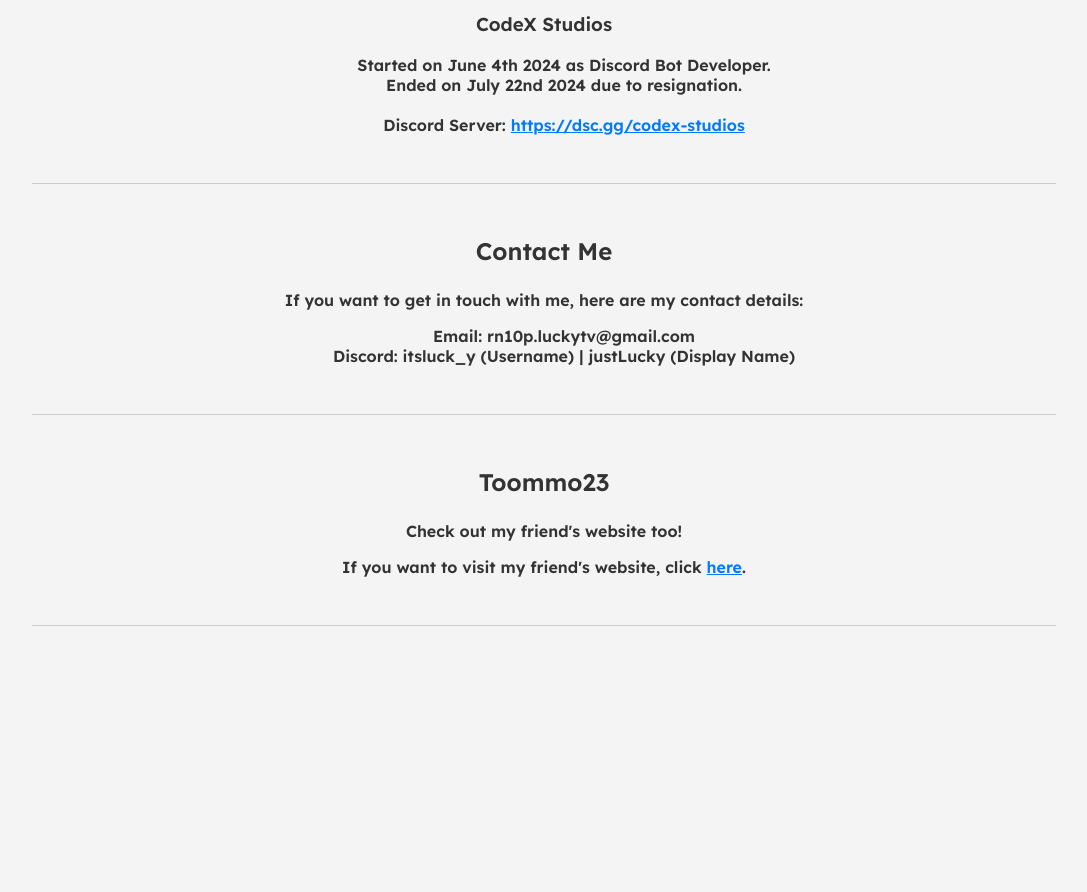
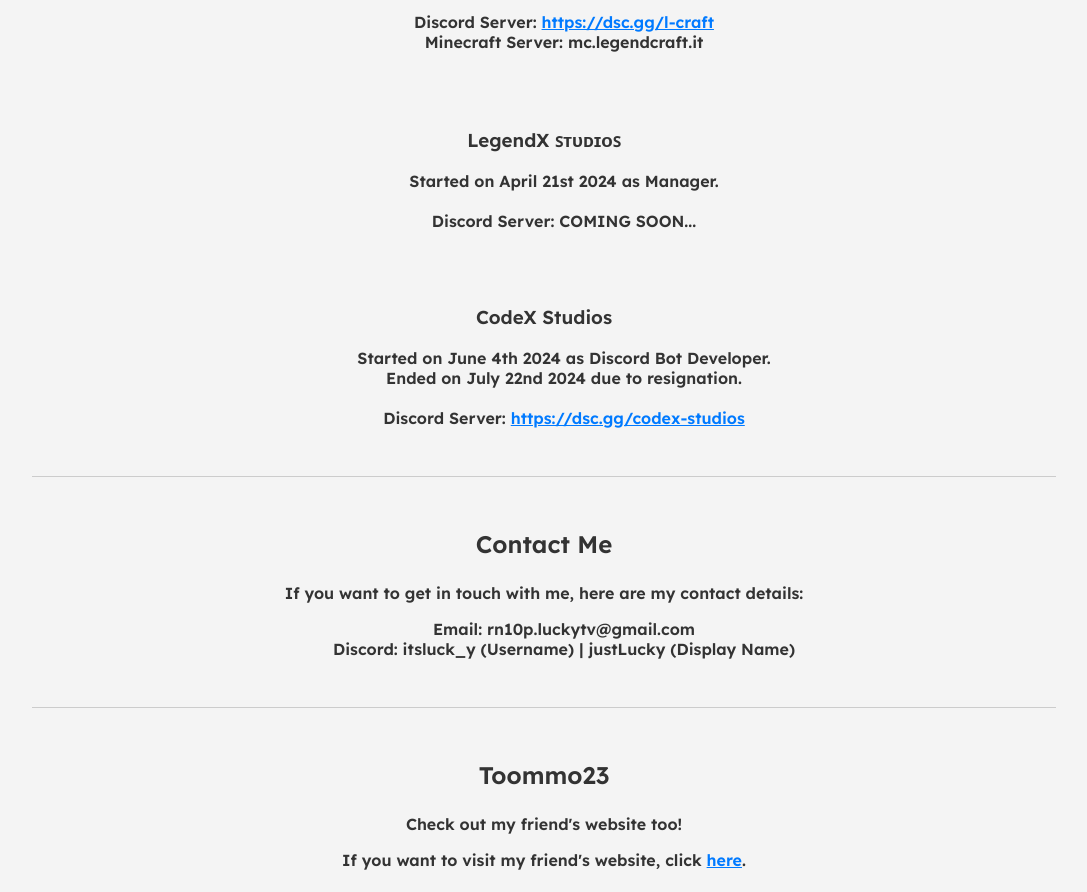
Before and after one commit to priamixdj/Website, a plain HTML site: page index.html in a window 1280 px wide. Shown: the part 900-1792 px from the top of the page, without its empty margins (96-1183 px from the left). Before the commit the page ends 1606 px from the top, so only its background shows below. Drawn offline with Linux system fonts and the light colour scheme.

Commit message:
Update index.html

```diff
--- a/index.html
+++ b/index.html
@@ -40,6 +40,7 @@
 
         <section id="staff" class="section">
             <h2>My Staff Experiences</h2>
+            <br>
             <h3>LegendCraft</h3>
             <ul>
                 <li>Started on October 20th 2023 as Helper Supporter.</li>
@@ -49,14 +50,25 @@
                 <li>Pex to Manager on June 19th, 2024.</li>
                 <li>Ended on July 3rd 2024 due to resignation.</li>
                 <li>Started again on July 26th 2024 as Marketing Manager.</li>
+                <br>
                 <li>Discord Server: <a href="https://dsc.gg/l-craft">https://dsc.gg/l-craft</a></li>
                 <li>Minecraft Server: mc.legendcraft.it</li>
             </ul>
+            <br>
+            <br>
+            <h3>LegendX ꜱᴛᴜᴅɪᴏꜱ</h3>
+            <ul>
+                <li>Started on April 21st 2024 as Manager.</li>
+                <br>
+                <li>Discord Server: COMING SOON...</li>
+            </ul>
+            <br>
+            <br>
             <h3>CodeX Studios</h3>
             <ul>
                 <li>Started on June 4th 2024 as Discord Bot Developer.</li>
                 <li>Ended on July 22nd 2024 due to resignation.</li>
-                <li></li>
+                <br>
                 <li>Discord Server: <a href="https://dsc.gg/codex-studios">https://dsc.gg/codex-studios</a></li>
             </ul>
         </section>
```
